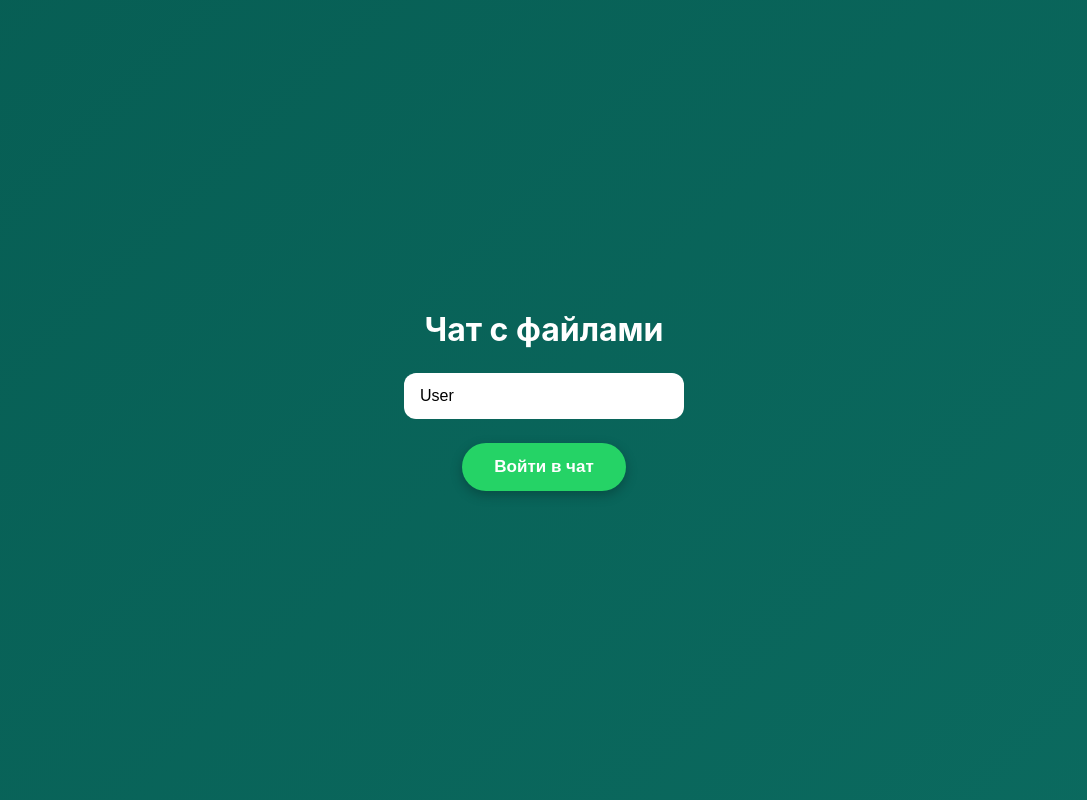
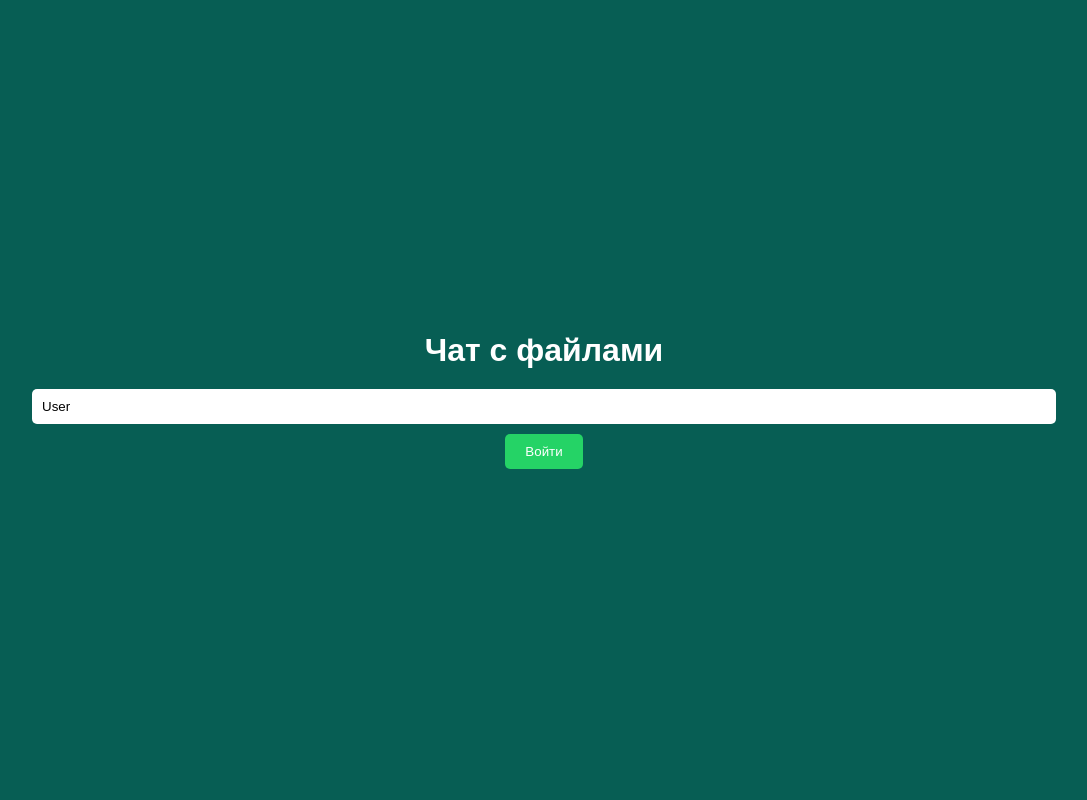
Before and after one commit to bibibobo479/Bgtg, a web app: page / in a window 1280 px wide. Shown: the whole page, without its empty margins (96-1183 px from the left). Run offline with its HTML, style and script files only (its server is not run), Linux system fonts and the light colour scheme; data that the repository does not hold is empty.

Commit message:
испрсвил баги с адресами есть баг с двойной отправкой

```diff
--- a/src/main/java/WebClient.java
+++ b/src/main/java/WebClient.java
@@ -19,8 +19,8 @@ import java.util.ArrayList;
 public class WebClient {
 
     private static final String STATIC_DIR = "src/main/resources/static";
-    private static final String SERVER_URL = "http://localhost:8080";
-    private static final String FILE_SERVER_URL = "http://localhost:8081";
+    private static final String SERVER_URL = "http://188.92.28.209:8080";
+    private static final String FILE_SERVER_URL = "http://188.92.28.209:8081";
 
     public static void main(String[] args) throws IOException {
         HttpServer server = HttpServer.create(new InetSocketAddress("0.0.0.0", 5001), 0);
@@ -104,7 +104,7 @@ public class WebClient {
             String path = exchange.getRequestURI().getPath();
             String query = exchange.getRequestURI().getQuery();
 
-            String url = "http://localhost:8082" + path;
+            String url = "http://188.92.28.209:8082" + path;
             if (query != null) {
                 url += "?" + query;
             }
--- a/src/main/java/WebSocketChatServer.java
+++ b/src/main/java/WebSocketChatServer.java
@@ -35,7 +35,7 @@ public class WebSocketChatServer {
         properties.put("org.glassfish.tyrus.incomingBufferSize", 20 * 1024 * 1024);
         properties.put("org.glassfish.tyrus.maxSessionMessageSize", 20 * 1024 * 1024);
 
-        Server server = new Server("localhost", 8080, "/ws", properties, ChatEndpoint.class);
+        Server server = new Server("188.92.28.209", 8080, "/ws", properties, ChatEndpoint.class);
 
         try {
             server.start();
--- a/src/main/resources/static/index.html
+++ b/src/main/resources/static/index.html
@@ -1,309 +1,145 @@
 <!DOCTYPE html>
-<html lang="ru">
+<html>
 <head>
-    <meta charset="UTF-8" />
-    <meta name="viewport" content="width=device-width, initial-scale=1.0"/>
+    <meta charset='UTF-8'>
+    <meta name='viewport' content='width=device-width, initial-scale=1.0'>
     <title>Чат с файлами</title>
     <style>
-        :root {
-            --primary: #075E54;
-            --primary-dark: #064c44;
-            --accent: #25D366;
-            --bg-chat: #e5ddd5;
-            --bubble-me: #d9fdd3;
-            --bubble-other: #ffffff;
-            --text: #111b21;
-            --text-secondary: #54656f;
-            --online: #00ff7f;
-        }
+        * { margin: 0; padding: 0; box-sizing: border-box; }
+        body { font-family: Arial; background: #f0f2f5; height: 100vh; overflow: hidden; }
+        #chat { width: 100%; max-width: 500px; margin: 0 auto; background: white; height: 100vh; display: flex; flex-direction: column; }
+        #header { background: #075E54; color: white; padding: 15px; display: flex; justify-content: space-between; }
 
-        * {
-            margin: 0;
-            padding: 0;
-            box-sizing: border-box;
-        }
-
-        body {
-            font-family: -apple-system, BlinkMacSystemFont, "Segoe UI", Roboto, Oxygen, Ubuntu, Cantarell, sans-serif;
-            background: #111b21;
-            color: var(--text);
-            height: 100dvh;
+        /* Панель пользователей */
+        #users-panel {
+            background: white;
+            border-bottom: 1px solid #ddd;
+            max-height: 150px;
             overflow: hidden;
-        }
-
-        #app {
-            height: 100dvh;
             display: flex;
             flex-direction: column;
         }
-
-        #connect-screen {
-            position: fixed;
-            inset: 0;
-            background: linear-gradient(135deg, var(--primary) 0%, #0b6a5f 100%);
-            color: white;
-            display: flex;
-            flex-direction: column;
-            align-items: center;
-            justify-content: center;
-            gap: 24px;
-            z-index: 2000;
-            transition: opacity 0.4s ease;
+        .users-list {
+            overflow-y: auto;
+            padding: 5px;
+            max-height: 100px;
         }
-
-        #connect-screen.hidden {
-            opacity: 0;
-            pointer-events: none;
-        }
-
-        #connect-screen input {
-            width: 280px;
-            max-width: 80vw;
-            padding: 14px 16px;
-            border: none;
-            border-radius: 12px;
-            font-size: 16px;
-        }
-
-        #connect-screen button {
-            padding: 14px 32px;
-            background: var(--accent);
-            color: white;
-            border: none;
-            border-radius: 50px;
-            font-size: 17px;
-            font-weight: 600;
-            cursor: pointer;
-            box-shadow: 0 4px 12px rgba(0,0,0,0.25);
-            transition: all 0.2s;
-        }
-
-        #connect-screen button:active {
-            transform: scale(0.97);
-        }
-
-        header {
-            background: var(--primary);
-            color: white;
-            padding: 10px 16px;
-            display: flex;
-            align-items: center;
-            justify-content: space-between;
-            box-shadow: 0 2px 6px rgba(0,0,0,0.15);
-            z-index: 10;
-        }
-
-        .header-left {
-            font-weight: 600;
-            font-size: 19px;
-        }
-
-        .header-right {
-            display: flex;
-            align-items: center;
-            gap: 12px;
-        }
-
-        .status-dot {
-            width: 10px;
-            height: 10px;
-            border-radius: 50%;
-            background: #ff4444;
-        }
-
-        .status-dot.online { background: var(--online); }
-
-        #users-count {
-            background: rgba(255,255,255,0.18);
-            padding: 4px 10px;
-            border-radius: 20px;
-            font-size: 13px;
-            font-weight: 500;
-        }
-
-        #messages {
-            flex: 1;
-            overflow-y: auto;
-            padding: 16px;
-            background: var(--bg-chat);
-            background-image:
-                linear-gradient(rgba(255,255,255,0.04) 1px, transparent 1px),
-                linear-gradient(90deg, rgba(255,255,255,0.04) 1px, transparent 1px);
-            background-size: 40px 40px;
-            display: flex;
-            flex-direction: column;
-        }
-
-        .message {
-            max-width: 78%;
-            margin: 6px 0;
-            padding: 9px 13px;
-            border-radius: 8px;
-            font-size: 15.2px;
-            line-height: 1.38;
-            position: relative;
-            word-break: break-word;
-        }
-
-        .my {
-            align-self: flex-end;
-            background: var(--bubble-me);
-            border-bottom-right-radius: 2px;
-        }
-
-        .other {
-            align-self: flex-start;
-            background: var(--bubble-other);
-            border-bottom-left-radius: 2px;
-        }
-
-        .system {
-            align-self: center;
-            background: rgba(0,0,0,0.55);
-            color: white;
-            padding: 8px 14px;
-            border-radius: 14px;
-            font-size: 13px;
-            max-width: 90%;
-            text-align: center;
-        }
-
-        .message-time {
-            font-size: 11px;
-            color: #667781;
-            margin-top: 3px;
-            text-align: right;
-            opacity: 0.8;
-        }
-
-        #input-area {
-            background: #f0f2f5;
-            padding: 10px 12px;
+        .user-item {
+            padding: 5px 10px;
+            border-bottom: 1px solid #f0f0f0;
             display: flex;
             align-items: center;
             gap: 8px;
-            border-top: 1px solid #ddd;
+            font-size: 14px;
+        }
+        .user-item.current-user {
+            background: #e8f5e8;
+        }
+        .user-status {
+            font-size: 12px;
+        }
+        .user-name {
+            flex: 1;
+        }
+        .typing-indicator {
+            color: #075E54;
+            font-size: 11px;
+            font-style: italic;
+            animation: pulse 1.5s infinite;
         }
 
-        #text {
-            flex: 1;
-            padding: 12px 16px;
-            border: none;
-            border-radius: 24px;
-            background: white;
-            font-size: 16px;
-            outline: none;
-            box-shadow: 0 1px 3px rgba(0,0,0,0.08);
+        #messages { flex: 1; overflow-y: auto; padding: 15px; background: #e5ddd5; }
+        .message { margin: 5px 0; padding: 8px 12px; border-radius: 7px; max-width: 80%; word-wrap: break-word; }
+        .my { background: #DCF8C6; margin-left: auto; }
+        .other { background: white; }
+        .system { background: rgba(0,0,0,0.5); color: white; margin: 0 auto; text-align: center; }
+
+        #input-area { background: #f0f0f0; padding: 10px; display: flex; gap: 10px; align-items: center; }
+        #text { flex: 1; padding: 10px; border: none; border-radius: 20px; outline: none; }
+        #send-btn { width: 50px; height: 50px; border-radius: 50%; background: #075E54; color: white; border: none; cursor: pointer; }
+        #send-btn:disabled { background: #ccc; cursor: not-allowed; }
+        #file-btn { width: 40px; height: 40px; border-radius: 50%; background: #2196F3; color: white; border: none; cursor: pointer; }
+        #file-btn:disabled { background: #ccc; cursor: not-allowed; }
+        #file-input { display: none; }
+
+        #connect-screen { position: absolute; top: 0; left: 0; right: 0; bottom: 0; background: #075E54; display: flex; flex-direction: column; justify-content: center; align-items: center; z-index: 1000; }
+        #connect-screen.hidden { display: none; }
+        #connect-screen input { padding: 10px; width: 80%; margin-bottom: 10px; border: none; border-radius: 5px; }
+        #connect-screen button { padding: 10px 20px; background: #25D366; color: white; border: none; border-radius: 5px; cursor: pointer; }
+
+        #status { padding: 5px 10px; border-radius: 5px; }
+        #file-progress { display: none; padding: 8px; background: #e3f2fd; border-radius: 5px; margin: 5px; text-align: center; }
+        #file-queue { display: none; padding: 8px; background: #fff3cd; border-radius: 5px; margin: 5px; max-height: 100px; overflow-y: auto; }
+
+        .media-preview { max-width: 200px; max-height: 200px; border-radius: 5px; margin-top: 5px; cursor: pointer; }
+        .file-link { color: #2196F3; text-decoration: none; }
+        .file-link:hover { text-decoration: underline; }
+
+        #history-loading {
+            background: #2196F3 !important;
+            color: white !important;
+            margin: 10px auto !important;
+            padding: 5px 15px !important;
+            border-radius: 20px !important;
+            font-size: 12px !important;
         }
 
-        button.icon-btn {
-            width: 48px;
-            height: 48px;
-            border-radius: 50%;
-            border: none;
-            font-size: 22px;
-            cursor: pointer;
-            transition: background 0.2s;
+        .message small {
+            font-size: 10px;
+            color: #999;
+            margin-left: 10px;
+            float: right;
         }
 
-        #file-btn   { background: #00a884; color: white; }
-        #send-btn   { background: var(--primary); color: white; }
-
-        button.icon-btn:disabled {
-            background: #c4c4c4 !important;
-            cursor: not-allowed;
-        }
-
-        #file-input { display: none; }
-
-        .media-preview {
-            max-width: 220px;
-            max-height: 260px;
-            border-radius: 10px;
-            margin: 6px 0 2px;
-            display: block;
-        }
-
-        #file-queue {
-            position: absolute;
-            bottom: 70px;
-            left: 12px;
-            right: 12px;
-            background: rgba(255,255,255,0.95);
-            border-radius: 12px;
-            padding: 12px;
-            max-height: 180px;
-            overflow-y: auto;
-            box-shadow: 0 4px 20px rgba(0,0,0,0.25);
-            display: none;
-        }
-
-        @media (min-width: 768px) {
-            #app {
-                max-width: 900px;
-                margin: 0 auto;
-                border: 1px solid #222;
-                border-radius: 16px;
-                overflow: hidden;
-                box-shadow: 0 10px 40px rgba(0,0,0,0.4);
-            }
-
-            #messages {
-                padding: 24px;
-            }
-
-            .message {
-                max-width: 60%;
-            }
-        }
-
-        @media (max-width: 400px) {
-            .message { font-size: 14.8px; }
-            #text { font-size: 15px; }
+        @keyframes pulse {
+            0% { opacity: 0.5; }
+            50% { opacity: 1; }
+            100% { opacity: 0.5; }
         }
     </style>
 </head>
 <body>
-
-<div id="app">
-
-    <!-- Экран подключения -->
-    <div id="connect-screen">
-        <h1>Чат с файлами</h1>
-        <input type="text" id="device-input" placeholder="Ваше имя / ник" value="User" autocomplete="off"/>
-        <button onclick="connect()">Войти в чат</button>
+    <div id='chat'>
+        <div id='connect-screen'>
+            <h1 style='color:white; margin-bottom:20px;'>Чат с файлами</h1>
+            <input type='text' id='device-input' placeholder='Ваше имя' value='User'>
+            <button onclick='connect()'>Войти</button>
         </div>
 
-    <!-- Шапка -->
-    <header>
-        <div class="header-left" id="device-name">Чат</div>
-        <div class="header-right">
-            <div id="users-count">0</div>
-            <div id="status">
-                <span class="status-dot" id="status-dot"></span> Отключено
+        <div id='header'>
+            <span id='device-name'></span>
+            <div style="display: flex; align-items: center; gap: 10px;">
+                <div id='users-count' style="background: rgba(255,255,255,0.2); padding: 2px 8px; border-radius: 20px;">0</div>
+                <span id='status'>🔴 Отключено</span>
             </div>
         </div>
-    </header>
 
-    <!-- Сообщения -->
-    <div id="messages"></div>
-
-    <!-- Зона ввода -->
-    <div id="input-area">
-        <input type="text" id="text" placeholder="Напишите сообщение..." disabled autocomplete="off"/>
-        <input type="file" id="file-input" multiple accept="*/*"/>
-        <button class="icon-btn" id="file-btn" disabled onclick="document.getElementById('file-input').click()">📎</button>
-        <button class="icon-btn" id="send-btn" disabled onclick="send()">➤</button>
+        <!-- Панель с пользователями -->
+        <div id='users-panel'>
+            <div style="padding: 10px; background: #075E54; color: white; display: flex; justify-content: space-between;">
+                <span>📋 Пользователи онлайн</span>
+                <span id='users-count-header'>0</span>
+            </div>
+            <div id='users-list' class='users-list'></div>
         </div>
 
+        <div id='messages'></div>
+        <div id='file-queue'></div>
+        <div id='file-progress'></div>
+
+        <div id='input-area'>
+            <input type='text' id='text' placeholder='Сообщение...' disabled>
+            <input type='file' id='file-input' multiple>
+            <button id='file-btn' onclick='selectFile()' disabled>📎</button>
+            <button id='send-btn' onclick='send()' disabled>➤</button>
         </div>
-
+    </div>
 
     <script>
         let ws = null;
         let device = '';
         let connected = false;
-    const WS_URL = 'ws://localhost:8080/ws/chat/';
+        const WS_URL = 'ws://188.92.28.209:8080/ws/chat/';
 
         // Для списка пользователей
         let onlineUsers = [];
@@ -367,7 +203,6 @@
                         else if (data.type === 'history' && data.messages) {
                             document.getElementById('messages').innerHTML = '';
                             data.messages.forEach(m => addMessage(m));
-                        // Прокручиваем вниз
                             scrollToBottom();
                         }
                         else if (data.type === 'upload_complete') {
@@ -388,6 +223,15 @@
                                     fileType: data.fileType
                                 };
                                 ws.send(JSON.stringify(fileMsg));
+
+                                addMessage({
+                                    sender: device,
+                                    text: `📎 ${data.fileName}`,
+                                    fileId: data.fileId,
+                                    fileName: data.fileName,
+                                    fileType: data.fileType,
+                                    time: new Date().toLocaleTimeString()
+                                });
 
                                 // Переходим к следующему файлу
                                 setTimeout(() => {
@@ -439,12 +283,16 @@
 
             const usersListDiv = document.getElementById('users-list');
             const usersCountSpan = document.getElementById('users-count');
+            const usersCountHeader = document.getElementById('users-count-header');
 
             if (!usersListDiv) return;
 
-        // Обновляем счетчик
+            // Обновляем счетчики
             if (usersCountSpan) {
                 usersCountSpan.innerText = onlineUsers.length;
+            }
+            if (usersCountHeader) {
+                usersCountHeader.innerText = onlineUsers.length;
             }
 
             // Очищаем и заполняем список
@@ -454,13 +302,15 @@
                 const userDiv = document.createElement('div');
                 userDiv.className = 'user-item' + (user.device === device ? ' current-user' : '');
 
-            let statusDot = user.online ? '🟢' : '🔴';
+                let statusDot = '🟢';
                 let userName = user.device === device ? 'Я (' + user.device + ')' : user.device;
+
+                let typingHtml = typingUsers.has(user.device) ? '<span class="typing-indicator">печатает...</span>' : '';
 
                 userDiv.innerHTML = `
                     <span class="user-status">${statusDot}</span>
                     <span class="user-name">${userName}</span>
-                ${typingUsers.has(user.device) ? '<span class="typing-indicator">печатает...</span>' : ''}
+                    ${typingHtml}
                 `;
 
                 usersListDiv.appendChild(userDiv);
@@ -618,6 +468,15 @@
             }));
 
             document.getElementById('text').value = '';
+
+            // Сразу отправляем "закончил печатать"
+            clearTimeout(typingTimeout);
+            if (connected) {
+                ws.send(JSON.stringify({
+                    type: 'typing',
+                    typing: false
+                }));
+            }
         }
 
         function selectFile() {
@@ -819,15 +678,6 @@
         document.getElementById('text').addEventListener('keypress', function(e) {
             if (e.key === 'Enter' && connected) {
                 send();
-
-            // Сразу отправляем "закончил печатать"
-            clearTimeout(typingTimeout);
-            if (connected) {
-                ws.send(JSON.stringify({
-                    type: 'typing',
-                    typing: false
-                }));
-            }
             }
         });
     </script>
```
Lines whose indentation alone changed are shown as unchanged.
